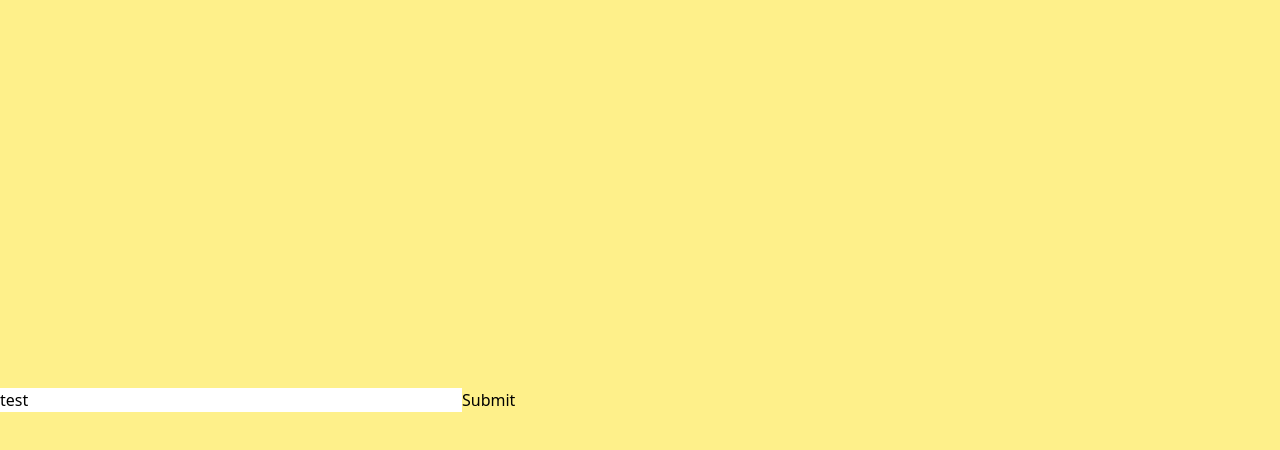
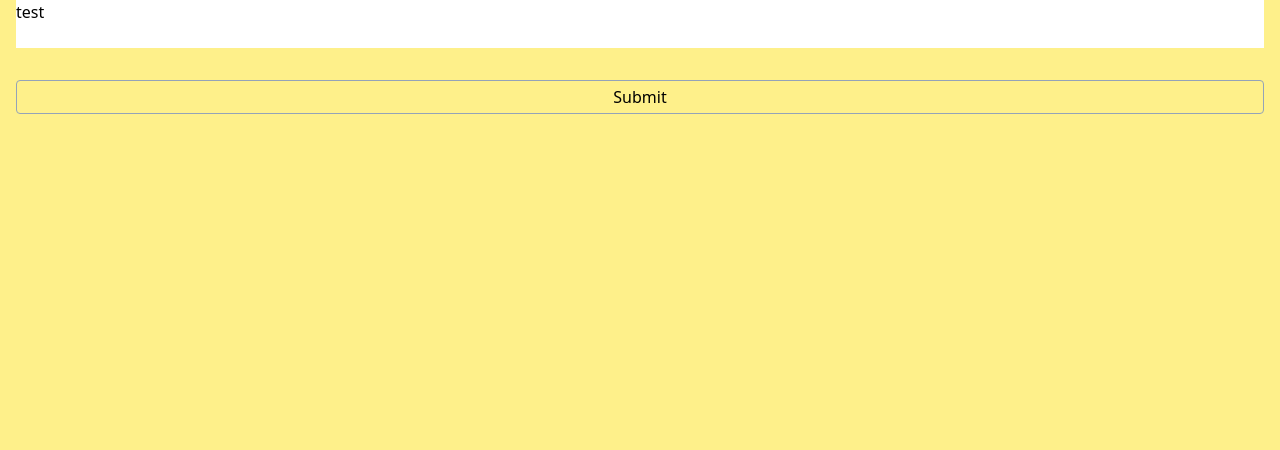
Before and after one commit to maxzz/forms-react-hook-form, a React (Vite) app: page / in a window 1280 px wide. Shown: the top 450 px of the page. Built offline with nearby package versions, Linux system fonts and the light colour scheme.

Commit message:
WIP. fix page vertical size

```diff
--- a/src/App.tsx
+++ b/src/App.tsx
@@ -2,7 +2,8 @@ import { Page1_Form } from "./components/page1";
 
 export function App() {
     return (
-        <div className="min-h-screen flex items-center bg-yellow-200">
+        <div className="min-h-screen grid h-full bg-yellow-200">
+            {/* flex items-center */}
             <Page1_Form />
         </div>
     );
--- a/src/components/page1/index.tsx
+++ b/src/components/page1/index.tsx
@@ -1,12 +1,13 @@
 import React from 'react';
 import { useForm, SubmitHandler } from "react-hook-form";
+import { classNames } from '../../utils/classnames';
 
 type Inputs = {
     example: string,
     exampleRequired: string,
 };
 
-export function Page1_Form() {
+function Form() {
     const { register, handleSubmit, watch, formState: { errors } } = useForm<Inputs>();
 
     const onSubmit: SubmitHandler<Inputs> = data => console.log(data);
@@ -14,17 +15,27 @@ export function Page1_Form() {
     console.log(watch("example"));
 
     return (
-        <form onSubmit={handleSubmit(onSubmit)}>
+        <form className="grid" onSubmit={handleSubmit(onSubmit)}>
 
             <input defaultValue="test" {...register("example")} />
 
 
             <input {...register("exampleRequired", { required: true })} />
-            {errors.exampleRequired &&
-                <span>This field is required</span>
-            }
 
-            <input type="submit" />
+            <span className={classNames(
+                "text-xs pb-4 text-red-500",
+                !errors.exampleRequired && 'invisible',
+            )}>This field is required</span>
+
+            <input className="px-2 py-1 border-slate-400 border rounded" type="submit" />
         </form>
     );
 }
+
+export function Page1_Form() {
+    return (
+        <div className="px-4 min-w-[420px] h-full">
+            <Form />
+        </div>
+    );
+}
```
